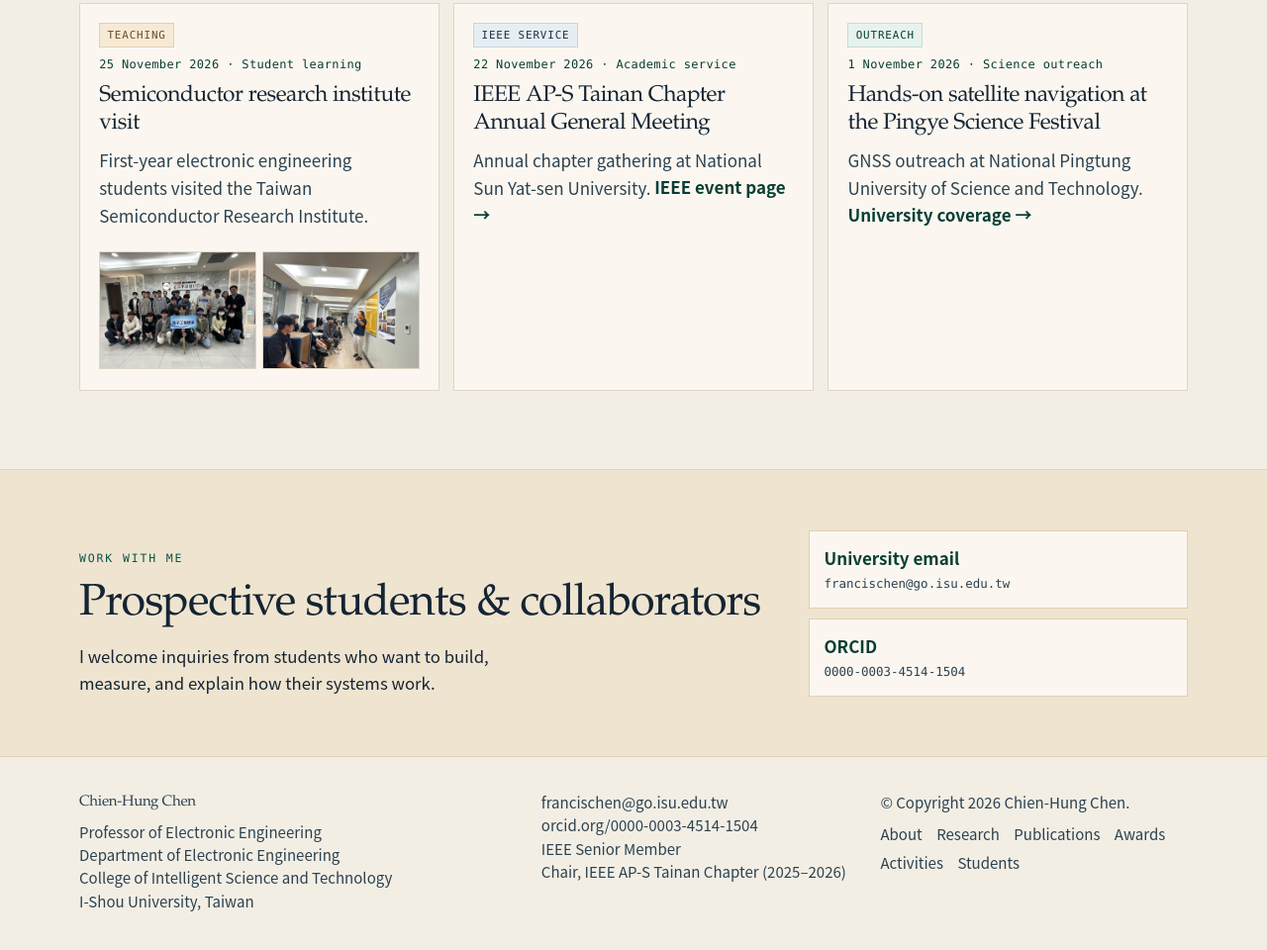
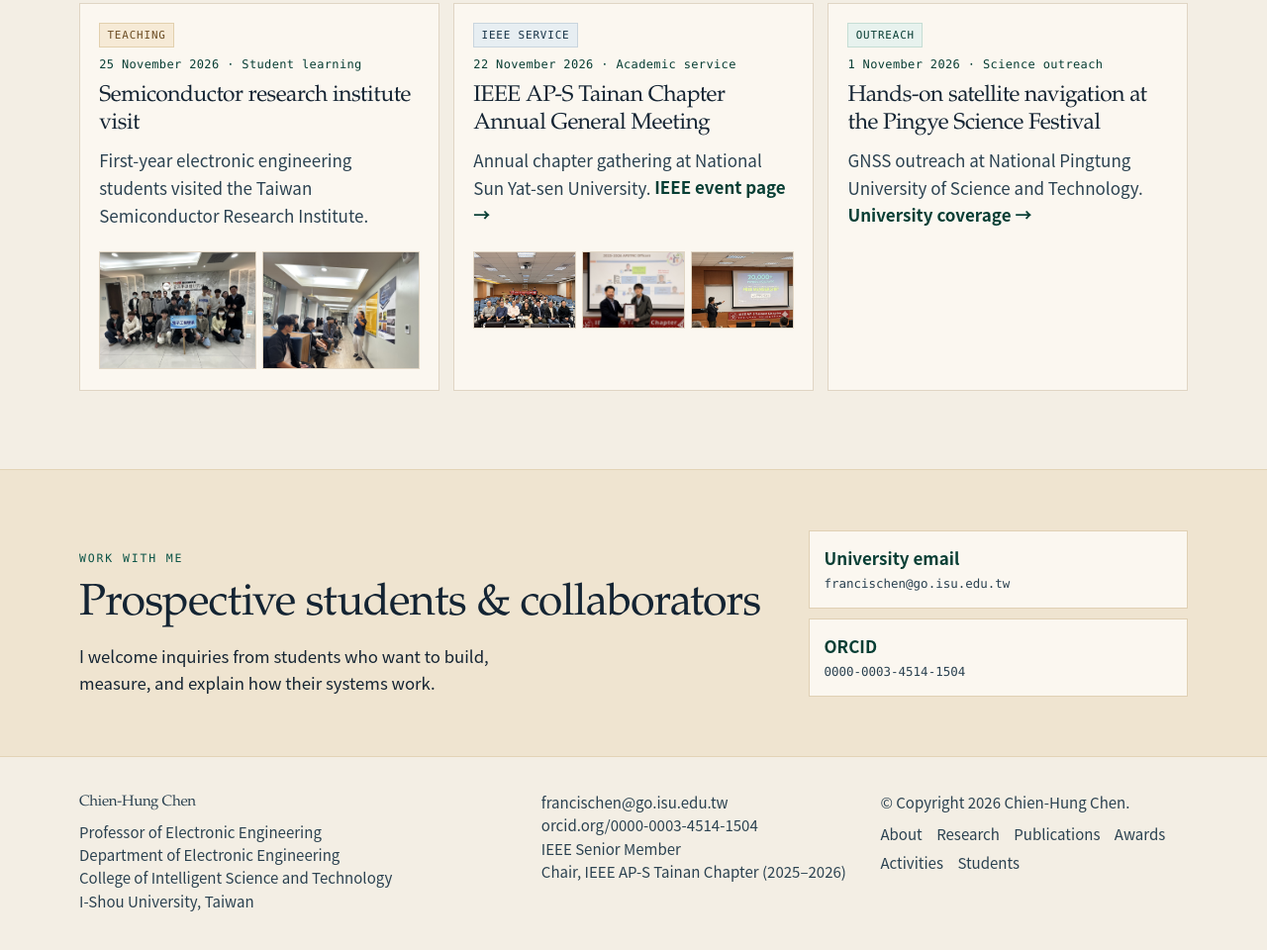
Before and after one commit to Francis007/academic-site, a plain HTML site: page index.html in a window 1280 px wide. Shown: the part 3322-4282 px from the top of the page at 99% size. Drawn offline with Linux system fonts and the light colour scheme.

Commit message:
Add the IEEE AP-S Tainan Chapter meeting photographs
Show the 22 November group, certificate, and talk in the chapter
meeting card, using the same gallery and lightbox.

Co-authored-by: Francis007 <Francis007@users.noreply.github.com>

```diff
--- a/index.html
+++ b/index.html
@@ -489,6 +489,23 @@
               <p class="meta"><time datetime="2026-11-22" data-i18n="date.nov22">22 November 2026</time> · <span data-i18n="act.2.kind">Academic service</span></p>
               <h3 data-i18n="act.2.title">IEEE AP-S Tainan Chapter Annual General Meeting</h3>
               <p><span data-i18n="act.2.body">Annual chapter gathering at National Sun Yat-sen University.</span> <a class="ext-link" href="https://events.vtools.ieee.org/m/586690"><span data-i18n="act.2.link">IEEE event page</span> <span aria-hidden="true">→</span></a></p>
+              <ul class="photo-strip photo-strip-meet">
+                <li>
+                  <button type="button" class="photo-open" data-cap-en="IEEE AP-S Tainan Chapter annual meeting attendees with the chapter banner, 22 November 2026." data-cap-zh="IEEE AP-S 臺南分會會員大會與會者於分會布條前合影。">
+                    <img src="images/apstnc-2026-group.jpg" width="1477" height="1108" alt="IEEE AP-S Tainan Chapter annual meeting group with the chapter banner" data-alt-en="IEEE AP-S Tainan Chapter annual meeting group with the chapter banner" data-alt-zh="IEEE AP-S 臺南分會會員大會與會者於分會布條前合影" loading="lazy" class="pos-aps-group">
+                  </button>
+                </li>
+                <li>
+                  <button type="button" class="photo-open" data-cap-en="Chapter Chair Prof. Chien-Hung Chen presenting an IEEE Certificate of Appreciation, in front of the 2025–2026 APSTNC Officers slide." data-cap-zh="分會主席陳建宏教授頒發 IEEE 感謝狀，背景為 2025–2026 APSTNC Officers 簡報。">
+                    <img src="images/apstnc-2026-certificate.jpg" width="840" height="1120" alt="Prof. Chien-Hung Chen presenting an IEEE Certificate of Appreciation" data-alt-en="Prof. Chien-Hung Chen presenting an IEEE Certificate of Appreciation" data-alt-zh="陳建宏教授頒發 IEEE 感謝狀" loading="lazy" class="pos-aps-cert">
+                  </button>
+                </li>
+                <li>
+                  <button type="button" class="photo-open" data-cap-en="Prof. Chien-Hung Chen speaking at the IEEE AP-S Tainan Chapter annual meeting." data-cap-zh="陳建宏教授於 IEEE AP-S 臺南分會會員大會發言。">
+                    <img src="images/apstnc-2026-talk.jpg" width="1477" height="1108" alt="Prof. Chien-Hung Chen speaking at the IEEE AP-S Tainan Chapter annual meeting" data-alt-en="Prof. Chien-Hung Chen speaking at the IEEE AP-S Tainan Chapter annual meeting" data-alt-zh="陳建宏教授於 IEEE AP-S 臺南分會會員大會發言" loading="lazy" class="pos-aps-talk">
+                  </button>
+                </li>
+              </ul>
             </li>
             <li class="activity" data-filter="outreach">
               <span class="badge badge-outreach" data-i18n="badge.out">Outreach</span>
--- a/styles.css
+++ b/styles.css
@@ -1645,6 +1645,22 @@ h3[lang="zh-Hant"],
   grid-template-columns: repeat(2, minmax(0, 1fr));
 }
 
+.photo-open img.pos-aps-group {
+  object-position: center 58%;
+}
+
+.photo-open img.pos-aps-cert {
+  object-position: center 46%;
+}
+
+.photo-open img.pos-aps-talk {
+  object-position: center 42%;
+}
+
+.photo-strip-meet .photo-open {
+  aspect-ratio: 4 / 3;
+}
+
 .photo-dialog {
   width: min(920px, calc(100vw - 2rem));
   max-height: calc(100vh - 2rem);
@@ -1705,7 +1721,8 @@ h3[lang="zh-Hant"],
     aspect-ratio: 3 / 4;
   }
 
-  .photo-strip-pair .photo-open {
+  .photo-strip-pair .photo-open,
+  .photo-strip-meet .photo-open {
     aspect-ratio: 4 / 3;
   }
 }
```
Also changed, not shown: images/apstnc-2026-certificate.jpg (added), images/apstnc-2026-group.jpg (added), images/apstnc-2026-talk.jpg (added).
